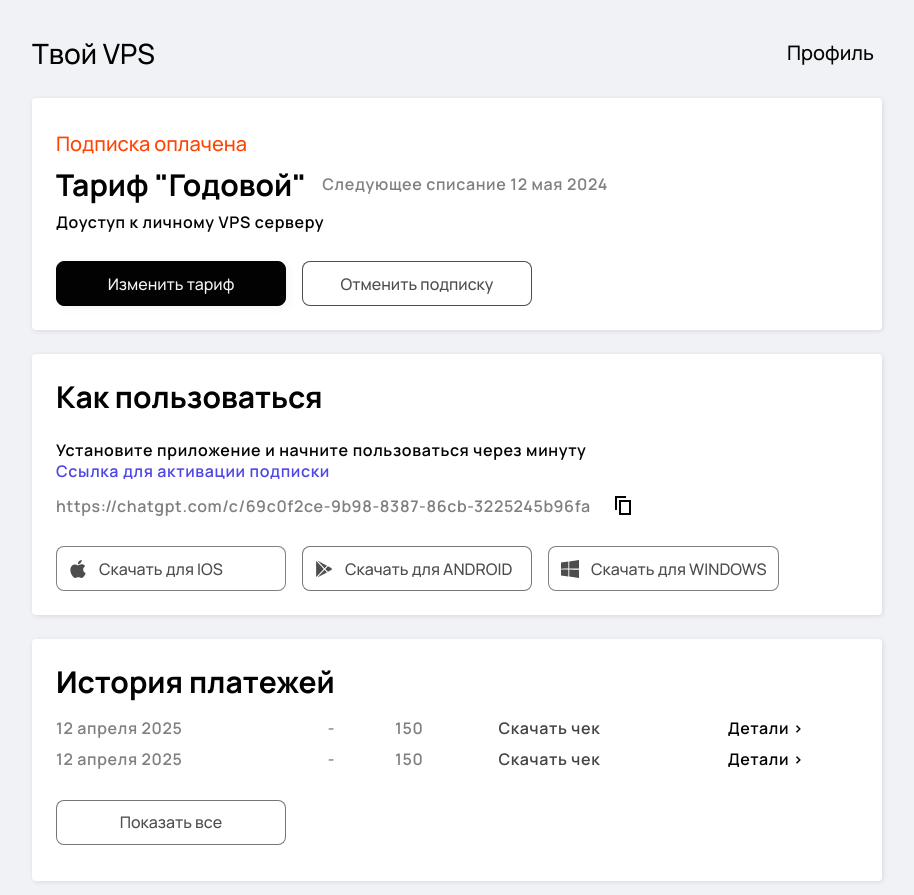
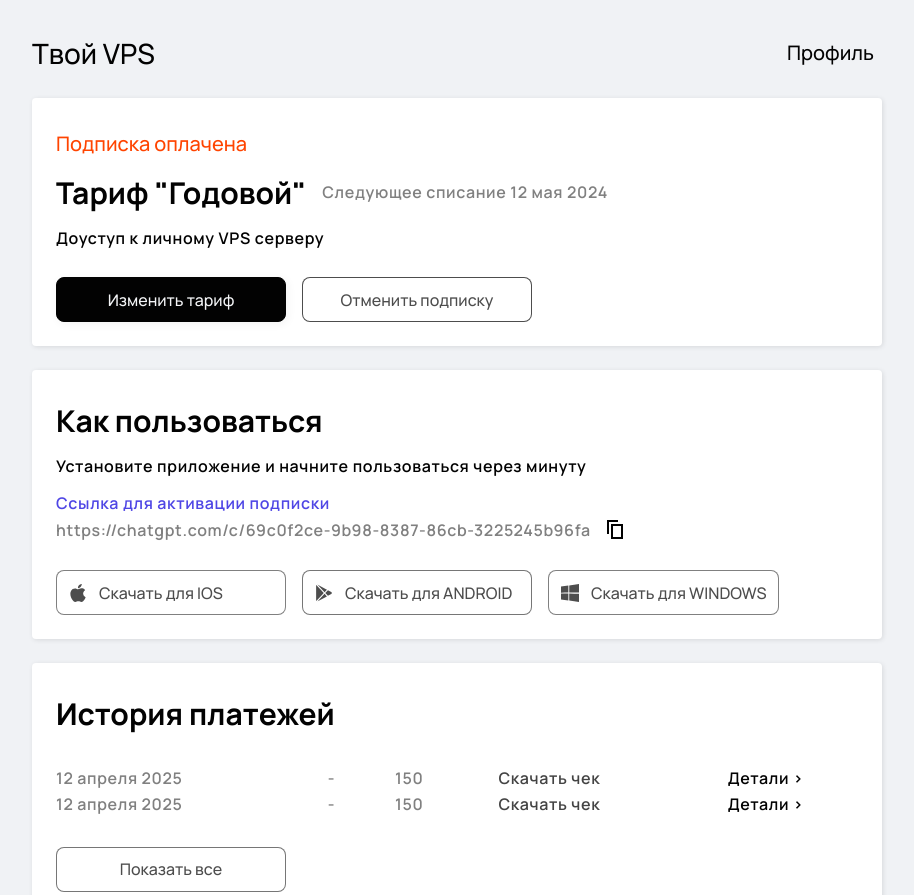
Before and after one commit to musme/artem, a plain HTML site: page pages/home.html in a window 1280 px wide. Shown: the top 895 px of the page, without its empty margins (183-1097 px from the left). Drawn offline with nearby package versions, Linux system fonts and the light colour scheme.

Commit message:
Исправление отступов

```diff
--- a/pages/home.html
+++ b/pages/home.html
@@ -36,7 +36,7 @@
           <p class="text-xl font-medium text-[#f40]">Подписка оплачена</p>
         </div>
         <div class="flex flex-wrap items-center gap-4 py-2">
-          <p class="text-[30px] font-bold text-[#020202] leading-[22px]">
+          <p class="text-[30px] font-bold text-[#020202] leading-[38px]">
             Тариф "Годовой"
           </p>
           <p
@@ -73,18 +73,18 @@
         class="bg-white rounded-[4px] shadow-[1px_1px_5px_0px_rgba(0,0,0,0.1)] p-6 flex flex-col"
       >
         <div class="flex items-center py-2">
-          <p class="text-[30px] font-bold text-[#020202] leading-[22px]">
+          <p class="text-[30px] font-bold text-[#020202] leading-[38px]">
             Как пользоваться
           </p>
         </div>
-        <div class="flex items-start pt-6 pr-4">
+        <div class="flex items-start py-2">
           <p
             class="text-base font-semibold text-[#020202] tracking-[0.64px] leading-[1.32]"
           >
             Установите приложение и начните пользоваться через минуту
           </p>
         </div>
-        <div class="flex flex-col gap-1">
+        <div class="flex flex-col gap-1 py-2">
           <p
             class="text-base font-semibold text-[#4f46e5] tracking-[0.64px] leading-[1.32]"
           >
@@ -96,10 +96,7 @@
             >
               https://chatgpt.com/c/69c0f2ce-9b98-8387-86cb-3225245b96fa
             </p>
-            <button
-              class="cursor-pointer shrink-0 p-2 rounded-full"
-              title="Копировать"
-            >
+            <button class="cursor-pointer shrink-0" title="Копировать">
               <svg
                 class="w-6 h-6"
                 viewBox="0 0 24 24"
@@ -206,63 +203,63 @@
         class="bg-white rounded-[4px] shadow-[1px_1px_5px_0px_rgba(0,0,0,0.1)] p-6 flex flex-col"
       >
         <div class="flex items-center py-2">
-          <p class="text-[30px] font-bold text-[#020202] leading-[22px]">
+          <p class="text-[30px] font-bold text-[#020202] leading-[38px]">
             История платежей
           </p>
         </div>
-        <div class="overflow-x-auto pt-3">
+        <div class="overflow-x-auto pt-6 pb-[5px]">
           <table class="w-full min-w-[600px]">
             <tbody>
               <tr>
                 <td
-                  class="py-[5px] pr-8 text-base font-semibold text-[rgba(2,2,2,0.5)] tracking-[0.64px] leading-[1.32] whitespace-nowrap"
+                  class="py-[2.5px] pr-8 text-base font-semibold text-[rgba(2,2,2,0.5)] tracking-[0.64px] leading-[1.32] whitespace-nowrap"
                 >
                   12 апреля 2025
                 </td>
                 <td
-                  class="py-[5px] pr-8 text-base font-semibold text-[rgba(2,2,2,0.5)] tracking-[0.64px] leading-[1.32] whitespace-nowrap"
+                  class="py-[2.5px] pr-8 text-base font-semibold text-[rgba(2,2,2,0.5)] tracking-[0.64px] leading-[1.32] whitespace-nowrap"
                 >
                   -
                 </td>
                 <td
-                  class="py-[5px] pr-8 text-base font-semibold text-[rgba(2,2,2,0.5)] tracking-[0.64px] leading-[1.32] whitespace-nowrap"
+                  class="py-[2.5px] pr-8 text-base font-semibold text-[rgba(2,2,2,0.5)] tracking-[0.64px] leading-[1.32] whitespace-nowrap"
                 >
                   150
                 </td>
                 <td
-                  class="py-[5px] pr-8 text-base font-semibold text-[#444] tracking-[0.64px] leading-[1.32] whitespace-nowrap"
+                  class="py-[2.5px] pr-8 text-base font-semibold text-[#444] tracking-[0.64px] leading-[1.32] whitespace-nowrap"
                 >
                   Скачать чек
                 </td>
                 <td
-                  class="py-[5px] text-base font-semibold text-[#020202] tracking-[0.64px] leading-[1.32] whitespace-nowrap"
+                  class="text-base font-semibold text-[#020202] tracking-[0.64px] leading-[1.32] whitespace-nowrap"
                 >
                   Детали &gt;
                 </td>
               </tr>
               <tr>
                 <td
-                  class="py-[5px] pr-8 text-base font-semibold text-[rgba(2,2,2,0.5)] tracking-[0.64px] leading-[1.32] whitespace-nowrap"
+                  class="py-[2.5px] pr-8 text-base font-semibold text-[rgba(2,2,2,0.5)] tracking-[0.64px] leading-[1.32] whitespace-nowrap"
                 >
                   12 апреля 2025
                 </td>
                 <td
-                  class="py-[5px] pr-8 text-base font-semibold text-[rgba(2,2,2,0.5)] tracking-[0.64px] leading-[1.32] whitespace-nowrap"
+                  class="py-[2.5px] pr-8 text-base font-semibold text-[rgba(2,2,2,0.5)] tracking-[0.64px] leading-[1.32] whitespace-nowrap"
                 >
                   -
                 </td>
                 <td
-                  class="py-[5px] pr-8 text-base font-semibold text-[rgba(2,2,2,0.5)] tracking-[0.64px] leading-[1.32] whitespace-nowrap"
+                  class="py-[2.5px] pr-8 text-base font-semibold text-[rgba(2,2,2,0.5)] tracking-[0.64px] leading-[1.32] whitespace-nowrap"
                 >
                   150
                 </td>
                 <td
-                  class="py-[5px] pr-8 text-base font-semibold text-[#444] tracking-[0.64px] leading-[1.32] whitespace-nowrap"
+                  class="py-[2.5px] pr-8 text-base font-semibold text-[#444] tracking-[0.64px] leading-[1.32] whitespace-nowrap"
                 >
                   Скачать чек
                 </td>
                 <td
-                  class="py-[5px] text-base font-semibold text-[#020202] tracking-[0.64px] leading-[1.32] whitespace-nowrap"
+                  class="text-base font-semibold text-[#020202] tracking-[0.64px] leading-[1.32] whitespace-nowrap"
                 >
                   Детали &gt;
                 </td>
@@ -285,7 +282,7 @@
         class="bg-white rounded-[4px] shadow-[1px_1px_5px_0px_rgba(0,0,0,0.1)] p-6 flex flex-col"
       >
         <div class="flex items-center py-2">
-          <p class="text-[30px] font-bold text-[#020202] leading-[22px]">
+          <p class="text-[30px] font-bold text-[#020202] leading-[38px]">
             Нужна помощь?
           </p>
         </div>
```
Also changed, not shown: auth/change-email.html (+2 -2 lines), index.html (+2 -2 lines).
